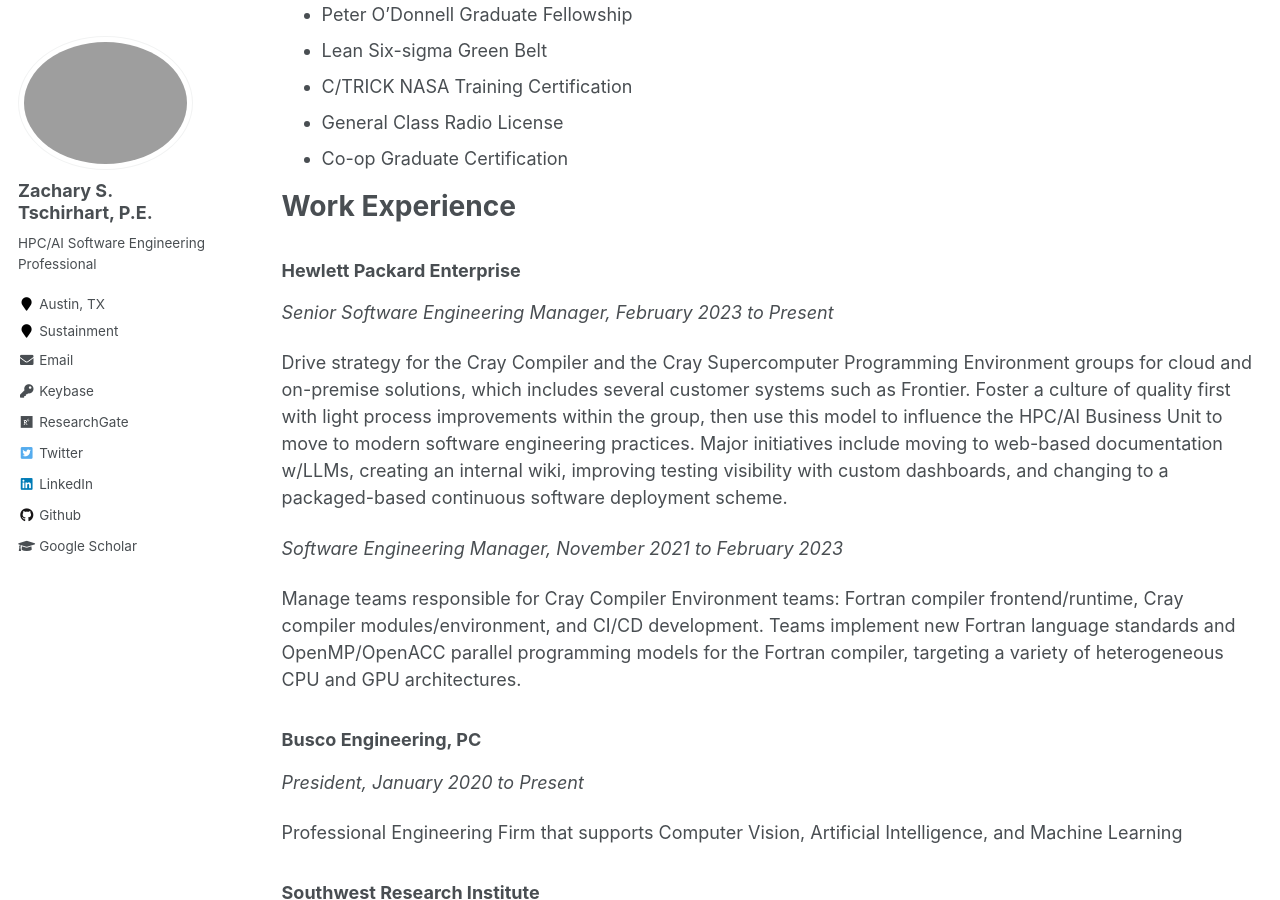
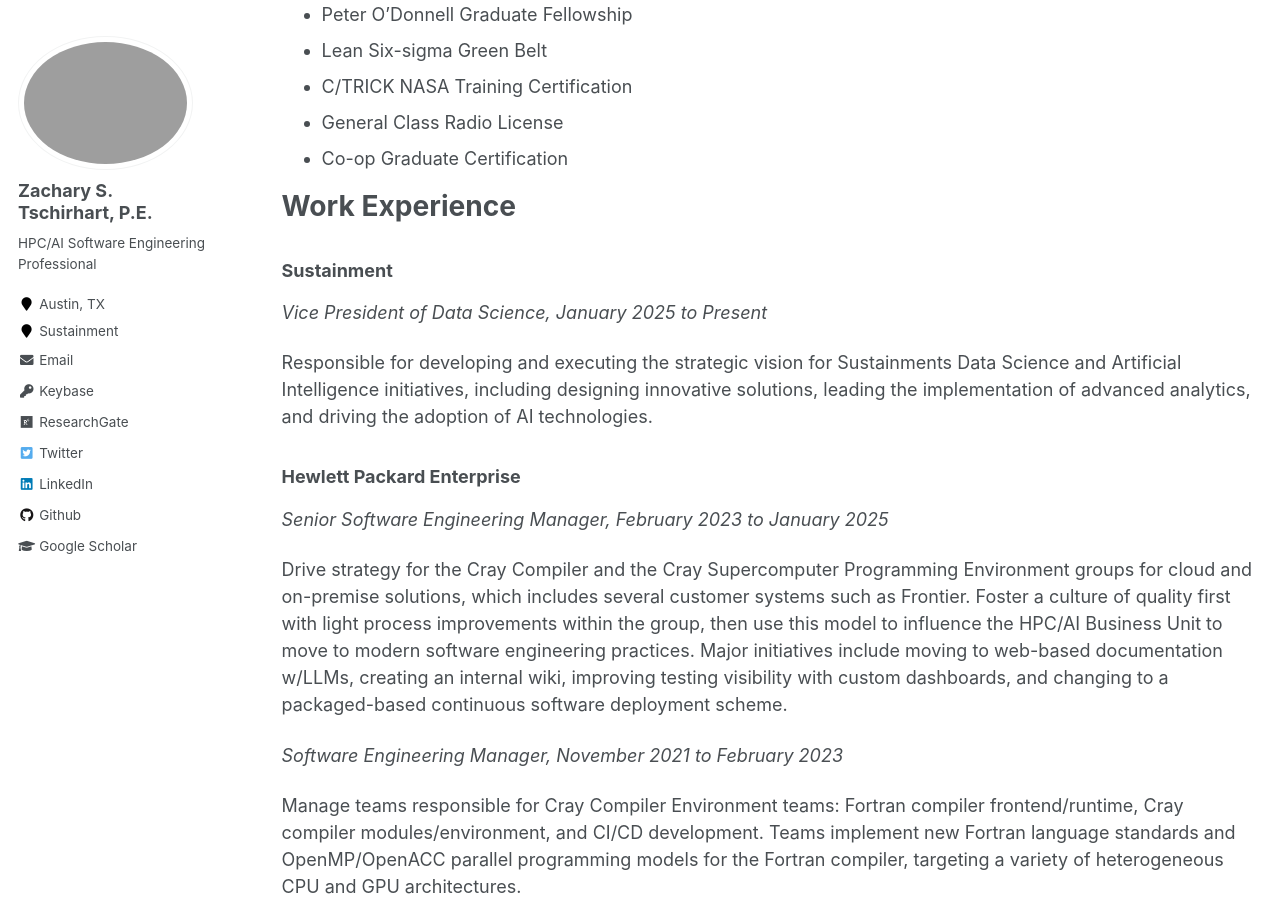
Before and after one commit to ztschir/ztschir.github.io, a Jekyll site: the page built from _pages/cv.md, in a window 1280 px wide and 900 px high, scrolled down 596 px. Built offline with Jekyll 4.4.1, drawn with Linux system fonts in a browser that asks for light colours.

Commit message:
Update cv.md

```diff
--- a/_pages/cv.md
+++ b/_pages/cv.md
@@ -31,8 +31,13 @@ Certifications, Training, Awards, Etc.
 
 Work Experience
 ======
+### Sustainment
+_Vice President of Data Science, January 2025 to Present_
+
+Responsible for developing and executing the strategic vision for Sustainments Data Science and Artificial Intelligence initiatives, including designing innovative solutions, leading the implementation of advanced analytics, and driving the adoption of AI technologies.
+
 ### Hewlett Packard Enterprise
-_Senior Software Engineering Manager, February 2023 to Present_
+_Senior Software Engineering Manager, February 2023 to January 2025_
 
 Drive strategy for the Cray Compiler and the Cray Supercomputer Programming Environment groups for cloud and on-premise solutions, which includes several customer systems such as Frontier. Foster a culture of quality first with light process improvements within the group, then use this model to influence the HPC/AI Business Unit to move to modern software engineering practices. Major initiatives include moving to web-based documentation w/LLMs, creating an internal wiki, improving testing visibility with custom dashboards, and changing to a packaged-based continuous software deployment scheme.
 
```
